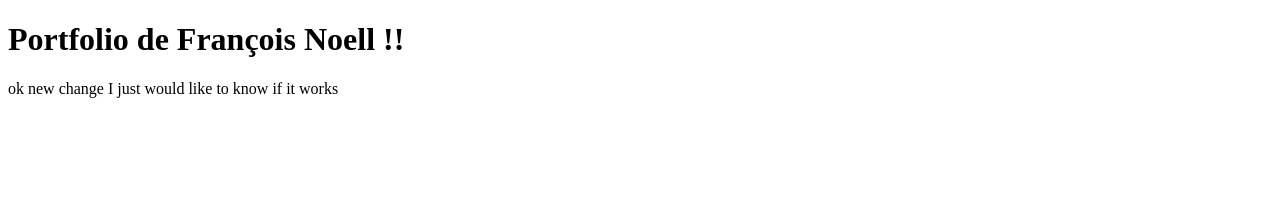
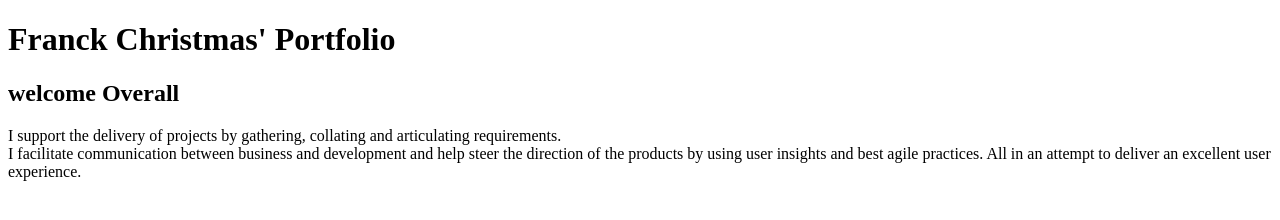
Before and after one commit to FranckChristmas/Portfolio, a plain HTML site: page index.html in a window 1280 px wide. Drawn offline with Linux system fonts and the light colour scheme.

Commit message:
commit 1/11

```diff
--- a/index.html
+++ b/index.html
@@ -1,12 +1,19 @@
 <!doctype html>
-<html>
+<html lang="en">
 <head>
-<meta charset="utf-8">
-<title>Franck Christmas</title>
+        <meta charset="utf-8">
+        <meta name="viewport" content="width=device-width, initial -scale=1">
+        <title>Franck Christmas</title>
+        <link rel="stylesheet" href="styles.css">
 </head>
-<h1>Portfolio de François Noell !!</h1>
+<!--Ceci sera mon site portfolio-->
+<body>
+<h1>Franck Christmas' Portfolio </h1>
 
-<body>
-        ok new change I just would like to know if it works
+
+      <h2>welcome Overall</h2>
+       <p>I support the delivery of projects by gathering, collating and articulating requirements. <br />
+        I facilitate communication between business and development and help steer the direction of the products by using user insights and best agile practices.
+        All in an attempt to deliver an excellent user experience.</p>
 </body>
 </html>
--- /dev/null
+++ b/style.css
@@ -0,0 +1,4 @@
+p
+{
+    color:blue;
+    }
```
